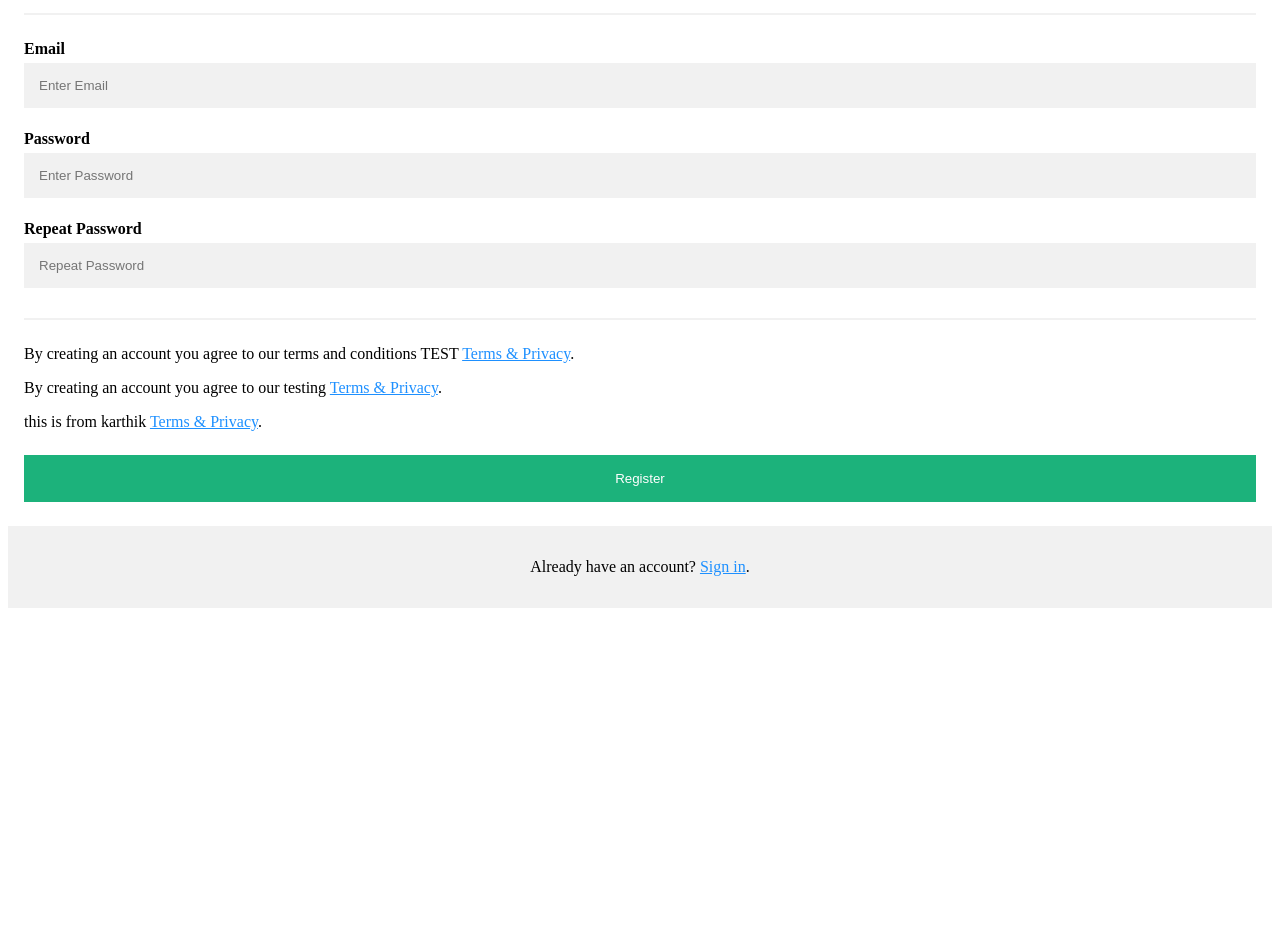
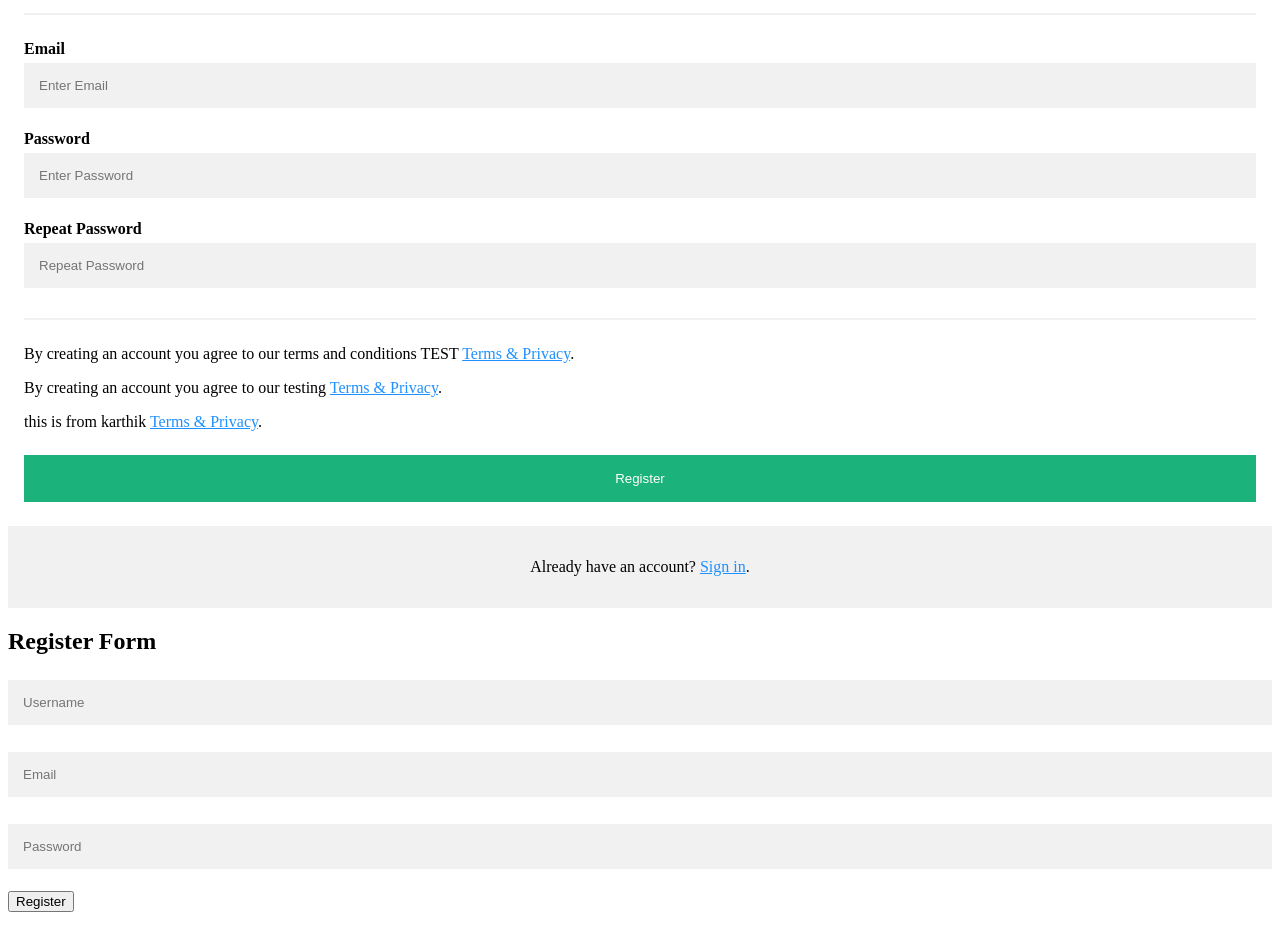
Before and after one commit to ManojKRISHNAPPA/microdegree-IT-batch-2025, a plain HTML site: page webapp/index.html in a window 1280 px wide. Shown: the part 125-1053 px from the top of the page. Before the commit the page ends 800 px from the top, so only its background shows below. Drawn offline with Linux system fonts and the light colour scheme.

Commit message:
my feature is updated

```diff
--- a/webapp/index.html
+++ b/webapp/index.html
@@ -83,3 +83,25 @@ a {
     <p>Already have an account? <a href="#">Sign in</a>.</p>
   </div>
 </form>
+
+
+
+<form action="/action_page.php">
+  <h2>Register Form</h2>
+  <div class="input-container">
+    <i class="fa fa-user icon"></i>
+    <input class="input-field" type="text" placeholder="Username" name="usrnm">
+  </div>
+
+  <div class="input-container">
+    <i class="fa fa-envelope icon"></i>
+    <input class="input-field" type="text" placeholder="Email" name="email">
+  </div>
+
+  <div class="input-container">
+    <i class="fa fa-key icon"></i>
+    <input class="input-field" type="password" placeholder="Password" name="psw">
+  </div>
+
+  <button type="submit" class="btn">Register</button>
+</form>
```
